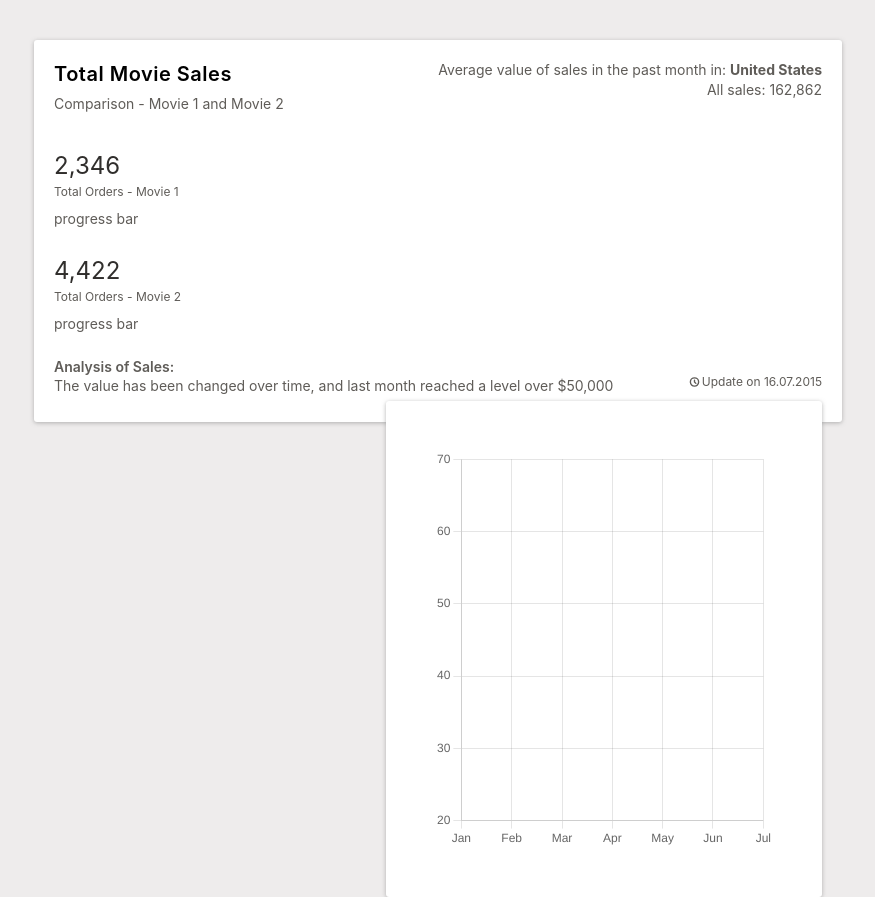
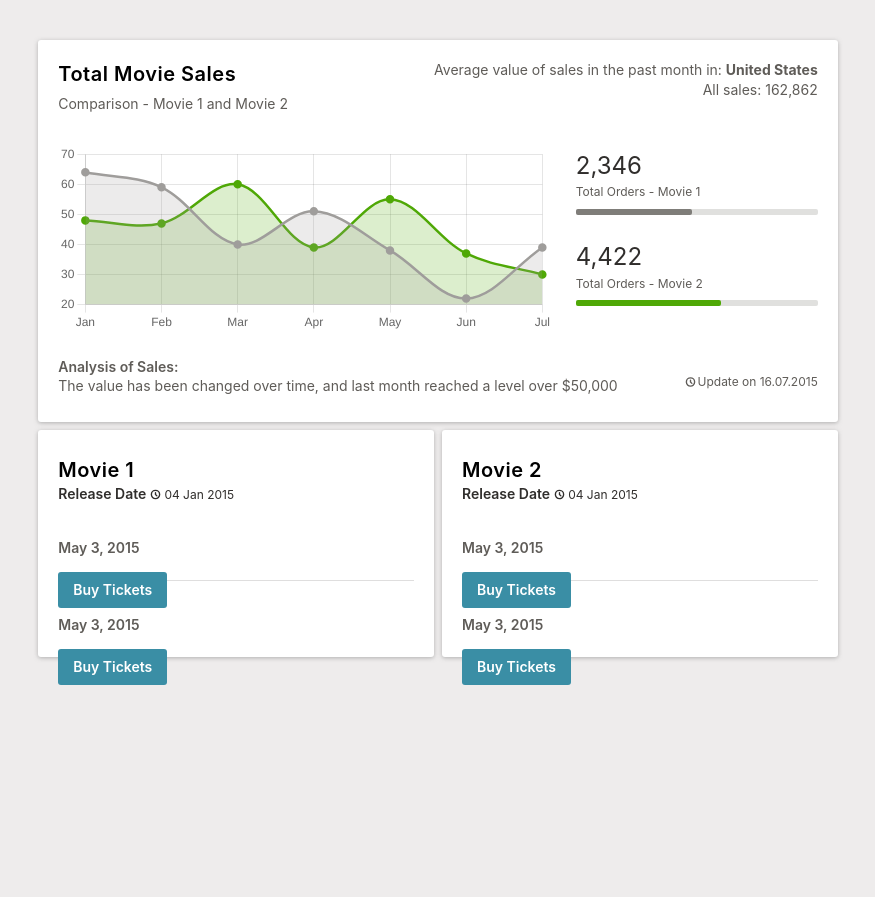
Before and after one commit to journeycruz/movie-dash, a React (Create React App) app: page / in a window 1280 px wide. Shown: the whole page, without its empty margins (202-1077 px from the left). After the commit the page ends 800 px from the top, so only its background shows below. Built offline with nearby package versions, Linux system fonts and the light colour scheme.

Commit message:
Create PurchaseOption component and insert graph data into Movies.js

```diff
--- a/src/App.js
+++ b/src/App.js
@@ -3,6 +3,7 @@ import './styles/App.scss';
 
 // Components
 import InfoPanel from './components/InfoPanel';
+import PurchaseOption from './components/PurchaseOption';
 
 // Data
 import { dataset1 } from './data/Movies';
@@ -37,8 +38,12 @@ class App extends Component {
           </header>
         </section>
         <section className='bottom-container'>
-          <div className='movies'>{/* Purchase option */}</div>
-          <div className='movies'>{/* Purchase option */}</div>
+          <div className='movies'>
+            <PurchaseOption movie={this.state.movieOne} />
+          </div>
+          <div className='movies'>
+            <PurchaseOption movie={this.state.movieTwo} />
+          </div>
         </section>
       </main>
     );
--- a/src/components/InfoPanel.js
+++ b/src/components/InfoPanel.js
@@ -3,19 +3,22 @@
 import React from 'react';
 import '../styles/App.scss';
 
+// Components
 import LineChart from './LineChart';
+import ProgressBar from './ProgressBar';
 
 const InfoPanel = (props) => {
   function numberWithCommas (x) {
     return x.toString().replace(/\B(?=(\d{3})+(?!\d))/g, ',');
-  };
+  }
   return (
     <div className='graph-container'>
       <div className='section-header'>
         <div>
           <h1 className='graph-text title'>Total Movie Sales</h1>
           <p id='sub-title' className='graph-text'>
-            Comparison - {props.movieOne.movieName} and {props.movieTwo.movieName}
+            Comparison - {props.movieOne.movieName} and{' '}
+            {props.movieTwo.movieName}
           </p>
         </div>
         <div className='right-align'>
@@ -23,23 +26,41 @@ const InfoPanel = (props) => {
             Average value of sales in the past month in:{' '}
             <strong>{props.location}</strong>
           </p>
-          <p className='graph-text'>All sales: {numberWithCommas(props.movieOne.totalOrders + props.movieTwo.totalOrders)}</p>
+          <p className='graph-text'>
+            All sales:{' '}
+            {numberWithCommas(
+              props.movieOne.totalOrders + props.movieTwo.totalOrders
+            )}
+          </p>
         </div>
       </div>
       <div className='stats-row'>
         <div className='graph'>
-          <LineChart datasetOne={props.movieOne.data} datasetTwo={props.movieTwo.data}/>
+          <LineChart
+            datasetOne={props.movieOne.data}
+            datasetTwo={props.movieTwo.data}
+          />
         </div>
         <div>
           <div className='stat-1'>
-            <p className='stat-number'>{numberWithCommas(props.movieOne.yearlyOrders)}</p>
+            <p className='stat-number'>
+              {numberWithCommas(props.movieOne.yearlyOrders)}
+            </p>
             <p className='stat-identifier'>Total Orders - Movie 1</p>
-            progress bar
+            <ProgressBar
+              bgColor='#7F7D79'
+              completed={props.movieOne.pgBarVal}
+            />
           </div>
           <div className='stat-2'>
-            <p className='stat-number'>{numberWithCommas(props.movieTwo.yearlyOrders)}</p>
+            <p className='stat-number'>
+              {numberWithCommas(props.movieTwo.yearlyOrders)}
+            </p>
             <p className='stat-identifier'>Total Orders - Movie 2</p>
-            progress bar
+            <ProgressBar
+              bgColor='#4FA806'
+              completed={props.movieTwo.pgBarVal}
+            />
           </div>
         </div>
       </div>
@@ -48,7 +69,10 @@ const InfoPanel = (props) => {
           <h3 id='analysis'>Analysis of Sales:</h3>
           <p id='analysis-text'>
             The value has been changed over time, and last month reached a level
-            over ${numberWithCommas(props.movieOne.monthlyRevenue + props.movieTwo.monthlyRevenue)}
+            over $
+            {numberWithCommas(
+              props.movieOne.monthlyRevenue + props.movieTwo.monthlyRevenue
+            )}
           </p>
         </div>
         <div id='new-update'>
--- a/src/components/PurchaseOption.js
+++ b/src/components/PurchaseOption.js
@@ -1,11 +1,44 @@
-import React from 'react'
+/* eslint-disable react/prop-types */
 
-function PurchaseOption({ title }) {
-    return (
-        <div className='movie-container'>
-            <h1>{ title }</h1>
-        </div>
-    )
+import React from 'react';
+
+function PurchaseOption (props) {
+  return (
+    <div className='movie-container'>
+      <div id='release-date'>
+        <h1 className='graph-text title'>{props.movie.movieName}</h1>
+          <p className='graph-text'>
+            Release Date{' '}
+            <svg
+              xmlns='http://www.w3.org/2000/svg'
+              className='clock-2'
+              fill='none'
+              viewBox='0 0 24 24'
+              stroke='currentColor'>
+              <path
+                strokeLinecap='round'
+                strokeLinejoin='round'
+                strokeWidth={3}
+                d='M12 8v4l3 3m6-3a9 9 0 11-18 0 9 9 0 0118 0z'
+              />
+            </svg>{' '}
+            <span id='puchaseDate'>{props.movie.releaseDate}</span>
+          </p>
+      </div>
+      <div className='graph-header buy-now' id='bottom-grey'>
+        <p className='movie-date'>{props.movie.ticket1Date}</p>
+        <a href={props.movie.ticket1URL} className='btn'>
+          Buy Tickets
+        </a>
+      </div>
+      <div className='graph-header buy-now'>
+        <p className='movie-date'>{props.movie.ticket2Date}</p>
+        <a href={props.movie.ticket2URL} className='btn'>
+          Buy Tickets
+        </a>
+      </div>
+    </div>
+  );
 }
 
-export default PurchaseOption
+export default PurchaseOption;
--- a/src/data/Movies.js
+++ b/src/data/Movies.js
@@ -6,7 +6,7 @@ export const dataset1 = {
     yearlyOrders: 2346,
     pgBarVal: 48,
     totalOrders: 81431,
-    data: 'tbd',
+    data: [64, 59, 40, 51, 38, 22, 39],
     monthlyRevenue: 25000,
     releaseDate: '04 Jan 2015',
     ticket1Date: 'May 3, 2015',
@@ -19,7 +19,7 @@ export const dataset1 = {
     yearlyOrders: 4422,
     pgBarVal: 60,
     totalOrders: 81431,
-    data: 'tbd',
+    data: [48, 47, 60, 39, 55, 37, 30],
     monthlyRevenue: 25000,
     releaseDate: '04 Jan 2015',
     ticket1Date: 'May 3, 2015',
@@ -37,7 +37,7 @@ export const dataset2 = {
     yearlyOrders: 3258,
     pgBarVal: 64,
     totalOrders: 75642,
-    data: 'tbd',
+    data: [55, 53, 38, 60, 42, 46, 52],
     monthlyRevenue: 20439,
     releaseDate: '28 Mar 2016',
     ticket1Date: 'Mar 28, 2016',
@@ -50,7 +50,7 @@ export const dataset2 = {
     yearlyOrders: 2651,
     pgBarVal: 35,
     totalOrders: 63893,
-    data: 'tbd',
+    data: [35, 40, 60, 38, 55, 44, 40],
     monthlyRevenue: 14329,
     releaseDate: '08 Jun 2001',
     ticket1Date: 'Jun 08, 2001',
--- a/src/styles/App.scss
+++ b/src/styles/App.scss
@@ -1,6 +1,6 @@
-$sm-screen: 'only screen and (min-width: 320px) and (max-width: 599px)';
-$md-screen: 'only screen and (min-width: 600px) and (max-width: 1279px)';
-$lg-screen: 'only screen and (min-width: 1280px) and (max-width: 1920px)';
+$sm-screen: "only screen and (min-width: 320px) and (max-width: 599px)";
+$md-screen: "only screen and (min-width: 600px) and (max-width: 1279px)";
+$lg-screen: "only screen and (min-width: 1280px) and (max-width: 1920px)";
 $shadow: 0 1px 4px rgba(150, 150, 150, 0.7);
 $dark: #333;
 $semibold: 600;
@@ -9,6 +9,11 @@ $normal: 400;
 /*
 
 */
+
+canvas {
+    max-width: 100%;
+    height: 189px;
+}
 
 // Global Styles
 html {
@@ -19,7 +24,7 @@ html {
 body {
     margin: 0;
     font-family: -apple-system, BlinkMacSystemFont, 'Segoe UI', Roboto, Oxygen, Ubuntu, Cantarell, 'Open Sans', 'Helvetica Neue', sans-serif;
-    font-weight: $normal;
+    font-weight: 400;
     font-size: 14px;
     color: #5F5C58;
     background-color: rgb(238, 236, 236);
@@ -30,6 +35,34 @@ body {
 
 code {
     font-family: source-code-pro, Menlo, Monaco, Consolas, 'Courier New', monospace;
+}
+
+// titles and text
+#sub-title {
+    margin-top: 6px;
+}
+
+#analysis {
+    font-size: 14px;
+    font-weight: $semibold;
+    margin: 0;
+}
+
+#analysis-text {
+    font-size: 14px;
+    font-weight: $normal;
+    margin: 0;
+    padding: 0;
+}
+
+#no-margin {
+    margin: 0;
+    padding: 0;
+}
+
+.movie-date {
+    font-size: 14px;
+    font-weight: $semibold;
 }
 
 .wrapper {
@@ -43,19 +76,17 @@ code {
     padding: 40px;
 }
 
+// Info Card
+.graph-container {
+    width: 100%;
+}
+
 .top-container {
     display: grid;
     max-width: 808px;
     min-height: 375px;
     justify-content: center;
     align-items: center;
-}
-
-.bottom-container {
-    display: grid;
-    gap: 8px;
-    grid-template-columns: repeat(2, 1fr);
-    max-width: 808px;
 }
 
 .info-card {
@@ -66,40 +97,21 @@ code {
     border-radius: 3px;
 }
 
-.graph {
-    grid-area: graph;
-    min-height: 400px;
-    background-color: white;
-    padding: 3rem;
-    display: flex;
-    box-shadow: $shadow;
-    border-radius: 3px;
+.stats-row {
+    display: grid;
+    margin: 30px 0 24px 0;
+    height: 189px;
+    gap: 22.5px;
+    grid-template-areas: "line-chart line-chart stat-1" "line-chart line-chart stat-2";
 }
 
-canvas {
-    max-width: 100%;
-    height: 189px;
-}
-
-.movies {
-    background-color: white;
-    display: grid;
-    align-items: flex-start;
-    box-shadow: $shadow;
-    border-radius: 3px;
+.graph-text {
+    margin: 0;
 }
 
 .section-header {
     display: flex;
     justify-content: space-between;
-}
-
-.graph-container {
-    width: 100%;
-}
-
-.graph-text {
-    margin: 0;
 }
 
 .title {
@@ -109,22 +121,35 @@ canvas {
     letter-spacing: .5px;
 }
 
-#sub-title {
-    margin-top: 6px;
-}
-
 .right-align {
     text-align: end;
 }
 
-.stats-row {
-    display: grid;
-    margin: 30px 0 24px 0;
-    height: 189px;
-    gap: 22.5px;
-    grid-template-areas: 'line-chart line-chart stat-1' 'line-chart line-chart stat-2';
+#update {
+    display: flex;
+    justify-content: flex-end;
+    font-size: 12px;
 }
 
+#new-update {
+    margin-top: 5px;
+}
+
+.clock {
+    height: 11px;
+    width: 11px;
+    transform: translate(-2px, 2.5px);
+}
+
+// Line Graph
+.graph {
+    grid-area: line-chart;
+    max-height: 250px;
+    width: 100%;
+    margin: auto 0;
+}
+
+// Horizontal Graph
 .stat-1 {
     grid-area: stat-1;
     min-width: 242px;
@@ -150,58 +175,82 @@ canvas {
     margin-bottom: 8px;
 }
 
-#analysis {
-    font-size: 14px;
-    font-weight: $semibold;
-    margin: 0;
+// Purchase Options Cards
+.movies {
+    background-color: white;
+    display: grid;
+    align-items: flex-start;
+    box-shadow: $shadow;
+    border-radius: 3px;
 }
 
-#analysis-text {
-    font-size: 14px;
-    font-weight: $normal;
-    margin: 0;
-    padding: 0;
+.movie-container {
+    margin: 20px 20px 0 20px;
 }
 
-#no-margin {
-    margin: 0;
-    padding: 0;
+.clock-2 {
+    height: 11px;
+    transform: translate(0, 1px);
 }
 
-#update {
-    display: flex;
-    justify-content: flex-end;
-    font-size: 12px;
-    min-width: 180px;
+#release-date {
+    display: grid;
+    align-items: center;
+    font-weight: $semibold;
+    font-size: 14px;
+    color: #302E2C;
+    margin-top: 6px;
 }
 
-#new-update {
-    margin-top: 5px;
+#puchaseDate {
+    font-weight: $normal;
+    font-size: 12px;
 }
 
-.clock {
-    height: 11px;
-    width: 11px;
-    transform: translate(-2px, 2.5px);
+.btn {
+    display: grid;
+    justify-content: center;
+    align-items: center;
+    background-color: #3a8ea5;
+    text-decoration: none;
+    color: white;
+    border-radius: 3px;
+    height: 36px;
+    width: 109px;
+    font-weight: $semibold;
+    font-size: 14px;
+}
+
+.buy-now {
+    padding: 20px 0;
+    align-items: center;
+    height: 36px;
+}
+
+#bottom-grey {
+    border-bottom: 1px solid RGB(223, 222, 222);
+}
+
+.bottom-container {
+    display: grid;
+    gap: 8px;
+    grid-template-columns: repeat(2, 1fr);
+    max-width: 808px;
 }
 
 @media #{$sm-screen} {
-    .wrapper {
-        height: max-content;
-        padding: 20px;
+    canvas {
+        max-height: 150px;
     }
     .bottom-container {
         grid-template-columns: 1fr;
     }
+    .right-align {
+        text-align: start;
+    }
     .section-header {
         display: grid;
         height: max-content;
-    }
-    .right-align {
-        text-align: start;
-    }
-    canvas {
-        max-height: 150px;
     }
     .graph-text {
         margin: 0;
@@ -215,4 +264,17 @@ canvas {
     #update {
         justify-content: flex-start;
     }
+    .wrapper {
+        height: max-content;
+        padding: 20px;
+    }
 }
+
+@media #{$md-screen} {
+    .graph {
+        flex: 2;
+    }
+    #update {
+        min-width: 180px;
+    }
+}
```
